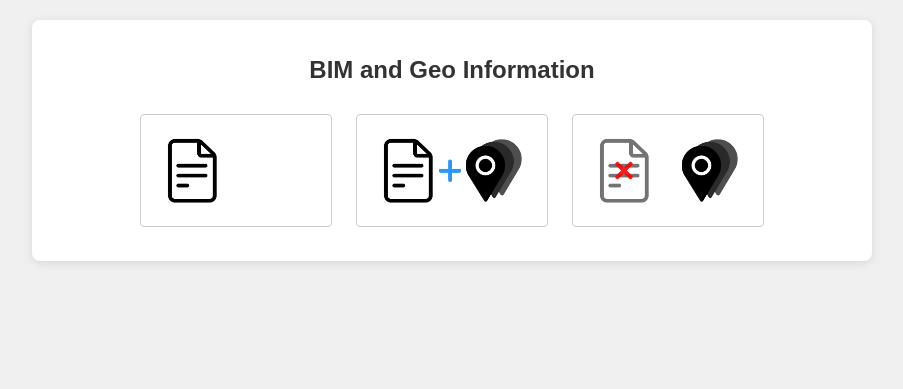
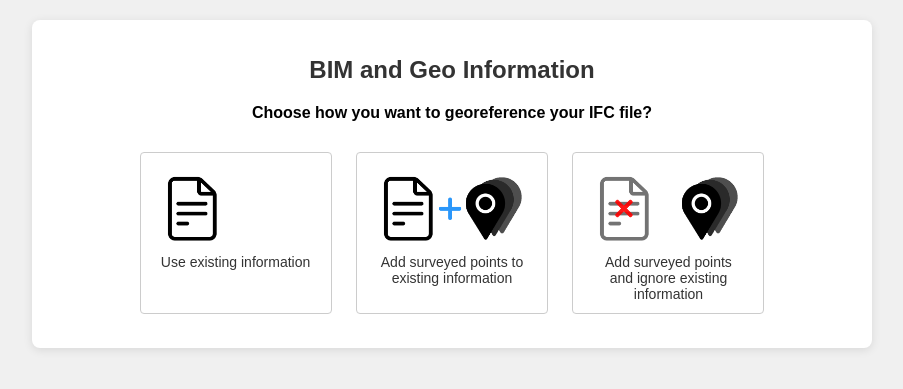
Before and after one commit to tudelft3d/ifcgref, a Flask app: template templates/survey.html in a window 1280 px wide. Shown: the part 80-469 px from the top of the page, without its empty margins (188-1091 px from the left). Run offline with Flask 3, Linux system fonts and the light colour scheme; the template is opened without the code that fills it, so the values that code supplies are empty.

Commit message:
add text to boxes

```diff
--- a/templates/survey.html
+++ b/templates/survey.html
@@ -45,6 +45,13 @@
             margin-bottom: 20px;
             white-space: pre-wrap;
         }
+
+        .txts {
+            color: black;
+            font-weight: bolder;
+            margin-bottom: 20px;
+            white-space: pre-wrap;
+        }
         table {
             width: 100%;
             border-collapse: collapse;
@@ -85,6 +92,8 @@
             display: inline-block;
             margin: 10px;
             padding: 20px;
+            width: 150px;
+            height: 120px;
             border: 1px solid #ccc;
             border-radius: 4px;
             cursor: pointer;
@@ -108,6 +117,11 @@
             width: 100px;
             height: 100px;
             animation: fadeInOut 2s infinite;
+        }
+        .info-text {
+            margin-top: 10px;
+            font-size: 14px;
+            color: #333;
         }
         @keyframes fadeInOut {
             0% { opacity: 0; }
@@ -157,8 +171,25 @@
         <p class="error-message">{{ error }}</p>
         {% endif %}
 
-        <!-- New boxes with images -->
+        {% if not Num %}
+        <p class="txts">Choose how you want to georeference your IFC file?</p>
+        {% endif%}
 
+
+
+        <!-- New boxes with images and texts -->
+        <div class="box" id="box1">
+            <img src="{{ url_for('static', filename='images/way1.png') }}" alt="Image 1">
+            <div class="info-text">Use existing information</div>
+        </div>
+        <div class="box" id="box2">
+            <img src="{{ url_for('static', filename='images/way2.png') }}" alt="Image 2">
+            <div class="info-text">Add surveyed points to existing information</div>
+        </div>
+        <div class="box" id="box3">
+            <img src="{{ url_for('static', filename='images/way3.png') }}" alt="Image 3">
+            <div class="info-text">Add surveyed points and ignore existing information</div>
+        </div>
 
         {% if Num %}
             <form method="POST" action="{{ url_for('calculate', filename=filename) }}" onsubmit="showLoader()">
@@ -192,15 +223,6 @@
                 <input type="submit" value="Submit" class="btn">
             </form>
         {% else %}
-            <div class="box" id="box1">
-                <img src="{{ url_for('static', filename='images/way1.png') }}" alt="Image 1">
-            </div>
-            <div class="box" id="box2">
-                <img src="{{ url_for('static', filename='images/way2.png') }}" alt="Image 2">
-            </div>
-            <div class="box" id="box3">
-                <img src="{{ url_for('static', filename='images/way3.png') }}" alt="Image 3">
-            </div>
             <form method="POST" onsubmit="showLoader()" id="numForm" style="display: none;">
                 <label for="Num">Enter the number of extra surveyed points:</label>
                 <input type="text" id="Num" name="Num">
@@ -217,17 +239,24 @@
         function showLoader() {
             document.getElementById('loader').style.display = 'block';
         }
+
         function hideBoxes(exceptId) {
             const boxes = ['box1', 'box2', 'box3'];
             boxes.forEach(boxId => {
-                document.getElementById(boxId).style.display = boxId === exceptId ? 'block' : 'none';
+                const box = document.getElementById(boxId);
+                if (boxId === exceptId) {
+                    box.style.display = 'block';
+                } else {
+                    box.style.display = 'none';
+                }
             });
         }
 
         document.getElementById('box1').addEventListener('click', function() {
             document.getElementById('numForm').style.display = 'none';
             document.getElementById('Num').value = '0';
-            document.getElementById('numForm').submit();        });
+            document.getElementById('numForm').submit();
+        });
 
         document.getElementById('box2').addEventListener('click', function() {
             hideBoxes('box2');
```
